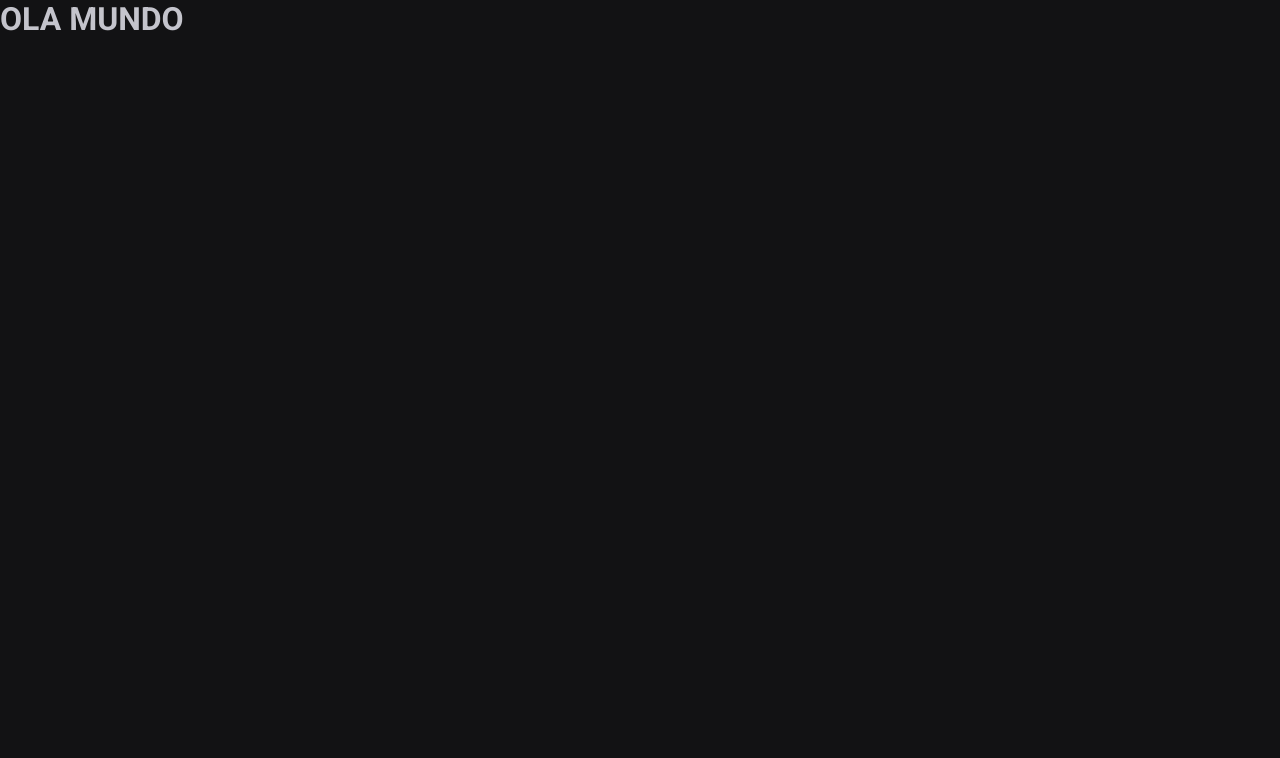
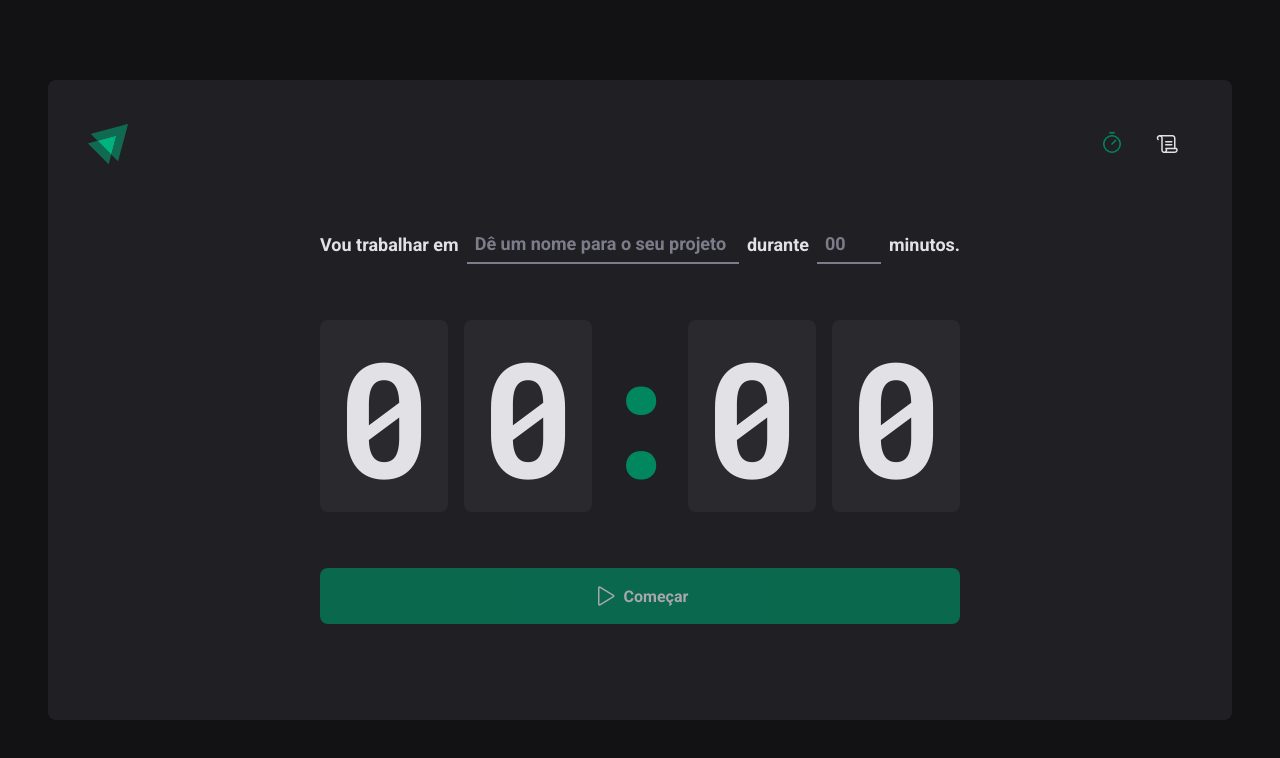
Before and after one commit to Kreitmaier/pomodoro-timer, a React (Vite) app: page / in a window 1280 px wide. Shown: the top 758 px of the page. Built offline with nearby package versions, Linux system fonts and the light colour scheme.

Commit message:
Creates Routes and Pages Home and History

```diff
--- a/package.json
+++ b/package.json
@@ -10,8 +10,10 @@
     "lint": "eslint src --ext .ts,.tsx"
   },
   "dependencies": {
+    "phosphor-react": "^1.4.1",
     "react": "^18.2.0",
     "react-dom": "^18.2.0",
+    "react-router-dom": "^6.8.1",
     "styled-components": "^5.3.6"
   },
   "devDependencies": {
--- a/src/App.tsx
+++ b/src/App.tsx
@@ -1,13 +1,17 @@
 import { ThemeProvider } from 'styled-components'
+import { BrowserRouter } from 'react-router-dom'
+
+import { Router } from './Router'
+
 import { GlobalStyle } from './styles/global'
-
 import { defaultTheme } from './styles/themes/default'
 
 export function App() {
   return (
     <ThemeProvider theme={defaultTheme}>
-      <h1>OLA MUNDO</h1>
-
+      <BrowserRouter>
+        <Router />
+      </BrowserRouter>
       <GlobalStyle />
     </ThemeProvider>
   )
--- /dev/null
+++ b/src/Router.tsx
@@ -0,0 +1,16 @@
+import { Routes, Route } from 'react-router-dom'
+
+import { DefaultLayout } from './layouts/DefaultLayout/index'
+import { History } from './pages/History'
+import { Home } from './pages/Home'
+
+export function Router() {
+  return (
+    <Routes>
+      <Route path="/" element={<DefaultLayout />}>
+        <Route path="/" element={<Home />} />
+        <Route path="/history" element={<History />} />
+      </Route>
+    </Routes>
+  )
+}
--- /dev/null
+++ b/src/components/Header/index.tsx
@@ -0,0 +1,23 @@
+import { NavLink } from 'react-router-dom'
+import { Scroll, Timer } from 'phosphor-react'
+
+import { HeaderContainer } from './styles'
+
+import logoIgnite from '../../assets/logo-ignite.svg'
+
+export function Header() {
+  return (
+    <HeaderContainer>
+      <img src={logoIgnite} alt="" />
+      <nav>
+        <NavLink to="/" title="Timer">
+          <Timer size={24} />
+        </NavLink>
+
+        <NavLink to="/history" title="Histórico">
+          <Scroll size={24} />
+        </NavLink>
+      </nav>
+    </HeaderContainer>
+  )
+}
--- /dev/null
+++ b/src/components/Header/styles.ts
@@ -0,0 +1,33 @@
+import styled from 'styled-components'
+
+export const HeaderContainer = styled.header`
+  display: flex;
+  align-items: center;
+  justify-content: space-between;
+
+  nav {
+    display: flex;
+    gap: 0.5rem;
+
+    a {
+      width: 3rem;
+      height: 3rem;
+
+      display: flex;
+      justify-content: center;
+      align-items: center;
+
+      color: ${(props) => props.theme['gray-100']};
+
+      border-top: 3px solid transparent;
+      border-bottom: 3px solid transparent;
+
+      &:hover {
+        border-bottom: 3px solid ${(props) => props.theme['green-500']};
+      }
+      &.active {
+        color: ${(props) => props.theme['green-500']};
+      }
+    }
+  }
+`
--- /dev/null
+++ b/src/layouts/DefaultLayout/index.tsx
@@ -0,0 +1,14 @@
+import { Outlet } from 'react-router-dom'
+import { Header } from '../../components/Header'
+import { LayoutContainer } from './styles'
+
+export function DefaultLayout() {
+  return (
+    <div>
+      <LayoutContainer>
+        <Header />
+        <Outlet />
+      </LayoutContainer>
+    </div>
+  )
+}
--- /dev/null
+++ b/src/layouts/DefaultLayout/styles.ts
@@ -0,0 +1,14 @@
+import styled from 'styled-components'
+
+export const LayoutContainer = styled.div`
+  max-width: 74rem;
+  height: calc(100vh - 10rem);
+  margin: 5rem auto;
+  padding: 2.5rem;
+
+  background: ${(props) => props.theme['gray-800']};
+  border-radius: 8px;
+
+  display: flex;
+  flex-direction: column;
+`
--- /dev/null
+++ b/src/pages/History/index.tsx
@@ -0,0 +1,64 @@
+import { HistoryContainer, HistoryList, Status } from './styles'
+
+export function History() {
+  return (
+    <HistoryContainer>
+      <h1>Meu histórico</h1>
+
+      <HistoryList>
+        <table>
+          <thead>
+            <tr>
+              <th>Tarefa</th>
+              <th>Duração</th>
+              <th>Inicio</th>
+              <th>Status</th>
+            </tr>
+          </thead>
+          <tbody>
+            <tr>
+              <td>Tarefa</td>
+              <td>20 minutos</td>
+              <td>Há 2 meses</td>
+              <td>
+                <Status statusColor="green">Concluído</Status>
+              </td>
+            </tr>
+            <tr>
+              <td>Tarefa</td>
+              <td>20 minutos</td>
+              <td>Há 2 meses</td>
+              <td>
+                <Status statusColor="green">Concluído</Status>
+              </td>
+            </tr>
+            <tr>
+              <td>Tarefa</td>
+              <td>20 minutos</td>
+              <td>Há 2 meses</td>
+              <td>
+                <Status statusColor="green">Concluído</Status>
+              </td>
+            </tr>
+            <tr>
+              <td>Tarefa</td>
+              <td>20 minutos</td>
+              <td>Há 2 meses</td>
+              <td>
+                <Status statusColor="red">Interrompido</Status>
+              </td>
+            </tr>
+            <tr>
+              <td>Tarefa</td>
+              <td>20 minutos</td>
+              <td>Há 2 meses</td>
+              <td>
+                <Status statusColor="yellow">Em andamento</Status>
+              </td>
+            </tr>
+          </tbody>
+        </table>
+      </HistoryList>
+    </HistoryContainer>
+  )
+}
--- /dev/null
+++ b/src/pages/History/styles.ts
@@ -0,0 +1,86 @@
+import styled from 'styled-components'
+
+export const HistoryContainer = styled.main`
+  flex: 1;
+  padding: 3.5rem;
+
+  display: flex;
+  flex-direction: column;
+
+  h1 {
+    font-size: 1.5rem;
+    color: ${(props) => props.theme['gray-100']};
+  }
+`
+
+export const HistoryList = styled.div`
+  flex: 1;
+  overflow: auto;
+  margin-top: 2rem;
+
+  table {
+    width: 100%;
+    border-collapse: collapse;
+    min-width: 600px;
+
+    th {
+      background: ${(props) => props.theme['gray-600']};
+      padding: 1rem;
+      text-align: left;
+      color: ${(props) => props.theme['gray-100']};
+      font-size: 0.875rem;
+      line-height: 1.6;
+
+      &:first-child {
+        border-top-left-radius: 8px;
+        padding-left: 1.5rem;
+      }
+
+      &:last-child {
+        border-top-right-radius: 8px;
+        padding-right: 1.5rem;
+      }
+    }
+
+    td {
+      background-color: ${(props) => props.theme['gray-700']};
+      border-top: 4px solid ${(props) => props.theme['gray-800']};
+      padding: 1rem;
+      font-size: 0.875rem;
+      line-height: 1.6;
+
+      &:first-child {
+        width: 50%;
+        padding-left: 1.5rem;
+      }
+
+      &:last-child {
+        padding-right: 1.5rem;
+      }
+    }
+  }
+`
+
+const STATUS_COLORS = {
+  yellow: 'yellow-500',
+  red: 'red-500',
+  green: 'green-500',
+} as const
+
+interface StatusProps {
+  statusColor: keyof typeof STATUS_COLORS
+}
+
+export const Status = styled.span<StatusProps>`
+  display: flex;
+  align-items: center;
+  gap: 0.5rem;
+
+  &::before {
+    content: '';
+    width: 0.5rem;
+    height: 0.5rem;
+    border-radius: 50%;
+    background: ${(props) => props.theme[STATUS_COLORS[props.statusColor]]};
+  }
+`
--- /dev/null
+++ b/src/pages/Home/index.tsx
@@ -0,0 +1,58 @@
+import { Play } from 'phosphor-react'
+import {
+  CountDownContainer,
+  FormContainer,
+  HomeContainer,
+  MinutesAmountInput,
+  Separator,
+  StartCountdownButton,
+  TaskInput,
+} from './styles'
+
+export function Home() {
+  return (
+    <HomeContainer>
+      <form action="">
+        <FormContainer>
+          <label htmlFor="task">Vou trabalhar em</label>
+          <TaskInput
+            placeholder="Dê um nome para o seu projeto"
+            id="task"
+            list="task-suggestions"
+          />
+
+          <datalist id="task-suggestions">
+            <option value="Projeto 1" />
+            <option value="Projeto 2" />
+            <option value="Projeto 3" />
+          </datalist>
+
+          <label htmlFor="minutesAmount">durante</label>
+          <MinutesAmountInput
+            id="minutesAmount"
+            type="number"
+            placeholder="00"
+            step={5}
+            min={5}
+            max={60}
+          />
+
+          <span>minutos.</span>
+        </FormContainer>
+
+        <CountDownContainer>
+          <span>0</span>
+          <span>0</span>
+          <Separator>:</Separator>
+          <span>0</span>
+          <span>0</span>
+        </CountDownContainer>
+
+        <StartCountdownButton disabled type="submit">
+          <Play size={24} />
+          Começar
+        </StartCountdownButton>
+      </form>
+    </HomeContainer>
+  )
+}
--- /dev/null
+++ b/src/pages/Home/styles.ts
@@ -0,0 +1,112 @@
+import styled from 'styled-components'
+
+export const HomeContainer = styled.main`
+  flex: 1;
+
+  display: flex;
+  flex-direction: column;
+  align-items: center;
+  justify-content: center;
+
+  form {
+    display: flex;
+    flex-direction: column;
+    align-items: center;
+    gap: 3.5rem;
+  }
+`
+export const FormContainer = styled.div`
+  width: 100%;
+  display: flex;
+  align-items: center;
+  justify-content: center;
+  gap: 0.5rem;
+  color: ${(props) => props.theme['gray-100']};
+  font-size: 1.125rem;
+  font-weight: bold;
+  flex-wrap: wrap;
+`
+const BaseInput = styled.input`
+  background: transparent;
+  height: 2.5rem;
+  border: 0;
+  border-bottom: 2px solid ${(props) => props.theme['gray-500']};
+  font-weight: bold;
+  font-size: 1.125rem;
+  padding: 0 0.5rem;
+  color: ${(props) => props.theme['gray-100']};
+
+  &:focus {
+    box-shadow: none;
+    border-color: ${(props) => props.theme['green-500']};
+  }
+
+  &::placeholder {
+    color: ${(props) => props.theme['gray-500']};
+  }
+`
+
+export const TaskInput = styled(BaseInput)`
+  flex: 1;
+
+  &::-webkit-calendar-picker-indicator {
+    display: none !important;
+  }
+`
+
+export const MinutesAmountInput = styled(BaseInput)`
+  width: 4rem;
+`
+
+export const CountDownContainer = styled.div`
+  font-family: 'Roboto Mono', monospace;
+  font-size: 10rem;
+  line-height: 8rem;
+  color: ${(props) => props.theme['gray-100']};
+
+  display: flex;
+  gap: 1rem;
+
+  span {
+    background: ${(props) => props.theme['gray-700']};
+    padding: 2rem 1rem;
+    border-radius: 8px;
+  }
+`
+
+export const Separator = styled.div`
+  padding: 2rem 0;
+  color: ${(props) => props.theme['green-500']};
+
+  width: 4rem;
+  overflow: hidden;
+  display: flex;
+  justify-content: center;
+`
+
+export const StartCountdownButton = styled.button`
+  width: 100%;
+  border: 0;
+  padding: 1rem;
+  border-radius: 8px;
+
+  display: flex;
+  align-items: center;
+  justify-content: center;
+
+  gap: 0.5rem;
+  font-weight: bold;
+
+  cursor: pointer;
+  background: ${(props) => props.theme['green-500']};
+  color: ${(props) => props.theme['gray-100']};
+
+  &:disabled {
+    opacity: 0.7;
+    cursor: not-allowed;
+  }
+
+  &:not(:disabled):hover {
+    background: ${(props) => props.theme['green-700']};
+  }
+`
--- a/src/styles/global.ts
+++ b/src/styles/global.ts
@@ -15,6 +15,7 @@
     body {
         background: ${(props) => props.theme['gray-900']};
         color: ${(props) => props.theme['gray-300']};
+        -webkit-font-smoothing: antialiased;
     }
 
     body, input, textarea, button {
```
Also changed, not shown: src/assets/logo-ignite.svg (added), 1 other file (tests, documents, lock files or other folders).
